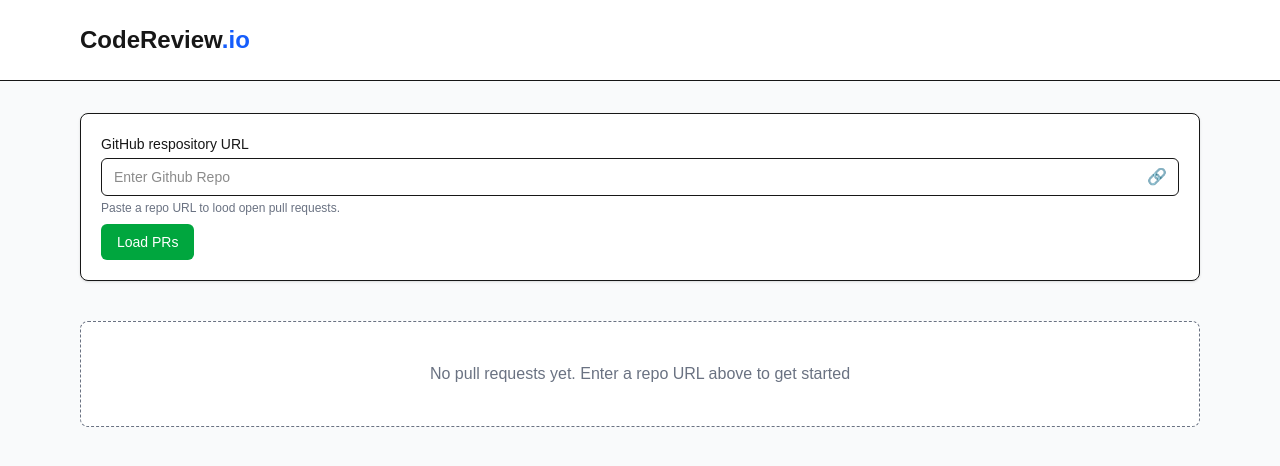
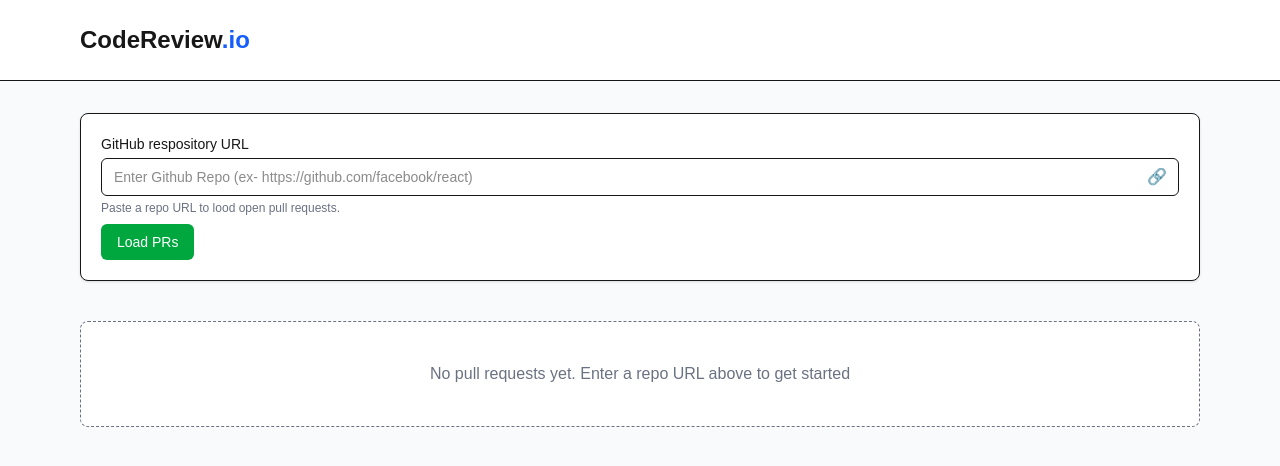
Before and after one commit to CalenCoop/CodeReview.AI, a Next.js app: page / in a window 1280 px wide. Shown: the top 466 px of the page. Built offline with nearby package versions, Linux system fonts and the light colour scheme.

Commit message:
Update page.tsx

```diff
--- a/src/app/page.tsx
+++ b/src/app/page.tsx
@@ -122,7 +122,7 @@
                   type="text"
                   value={gitUrl}
                   onChange={(e) => setGitUrl(e.target.value)}
-                  placeholder="Enter Github Repo "
+                  placeholder="Enter Github Repo (ex- https://github.com/facebook/react)"
                   className="w-full rounded-md border px-3 py-2 pr-10 text-sm outline-non focus:border-blue-500 focus:ring-2 focus:ring-blue-100"
                 />
                 <span className="pointer-events-none absolute inset-y-0 right-3 flex items-center text-gray-400">
```
